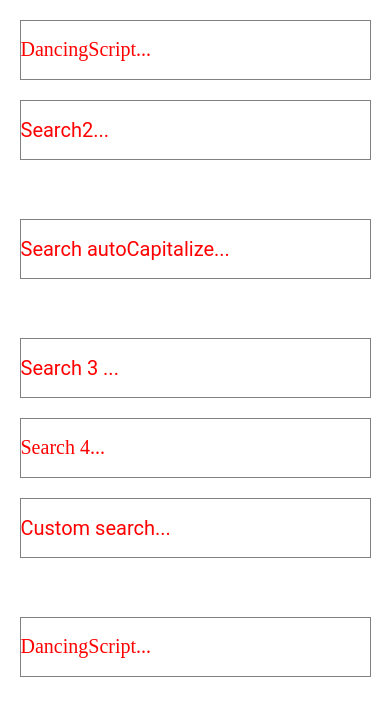
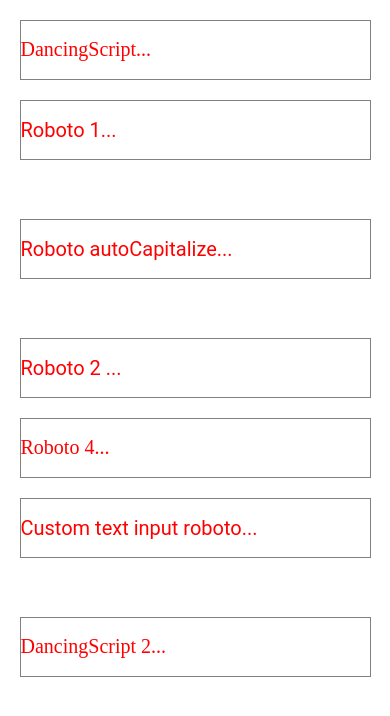
Before and after one commit to lorenc-tomasz/react-native-text-input-placeholder-font-issue-reproducer, a React Native app: screen / in a window 390 px wide. Shown: the top 716 px of the page. Built offline with nearby package versions, Linux system fonts and the light colour scheme.

Commit message:
Rename placeholders

```diff
--- a/App.tsx
+++ b/App.tsx
@@ -69,7 +69,7 @@
               fontWeight: '400',
                 fontSize: 20,
                 color: 'black',
-            }} placeholder={"Search2..."} placeholderTextColor={"red"} />
+            }} placeholder={"Roboto 1..."} placeholderTextColor={"red"} />
         </View>
           <View
               style={{
@@ -87,7 +87,7 @@
                   fontWeight: '400',
                   fontSize: 20,
                   color: 'black',
-              }} placeholder={"Search autoCapitalize..."} placeholderTextColor={"red"} autoCapitalize={'none'} />
+              }} placeholder={"Roboto autoCapitalize..."} placeholderTextColor={"red"} autoCapitalize={'none'} />
           </View>
           <View
               style={{
@@ -105,7 +105,7 @@
               fontWeight: '400',
               fontSize: 20,
               color: 'black',
-            }} placeholder={"Search 3 ..."} placeholderTextColor={"red"} />
+            }} placeholder={"Roboto 2 ..."} placeholderTextColor={"red"} />
             <TextInput style={{
               height: 60,
               borderColor: 'gray',
@@ -114,7 +114,7 @@
               fontFamily: 'Roboto-Regular',
               fontSize: 20,
               color: 'black',
-            }} placeholder={"Search 4..."} placeholderTextColor={"red"} />
+            }} placeholder={"Roboto 4..."} placeholderTextColor={"red"} />
               <CustomTextInput style={{
                   height: 60,
                   borderColor: 'gray',
@@ -124,7 +124,7 @@
                   fontWeight: '400',
                   fontSize: 20,
                   color: 'black',
-              }} placeholder={"Custom search..."} placeholderTextColor={"red"} />
+              }} placeholder={"Custom text input roboto..."} placeholderTextColor={"red"} />
           </View>
           <View
               style={{
@@ -142,7 +142,7 @@
                   fontWeight: '400',
                   fontSize: 20,
                   color: 'black',
-              }} placeholder={"DancingScript..."} autoCapitalize={'none'} placeholderTextColor={"red"}/>
+              }} placeholder={"DancingScript 2..."} autoCapitalize={'none'} placeholderTextColor={"red"}/>
           </View>
       </ScrollView>
     </View>
```
